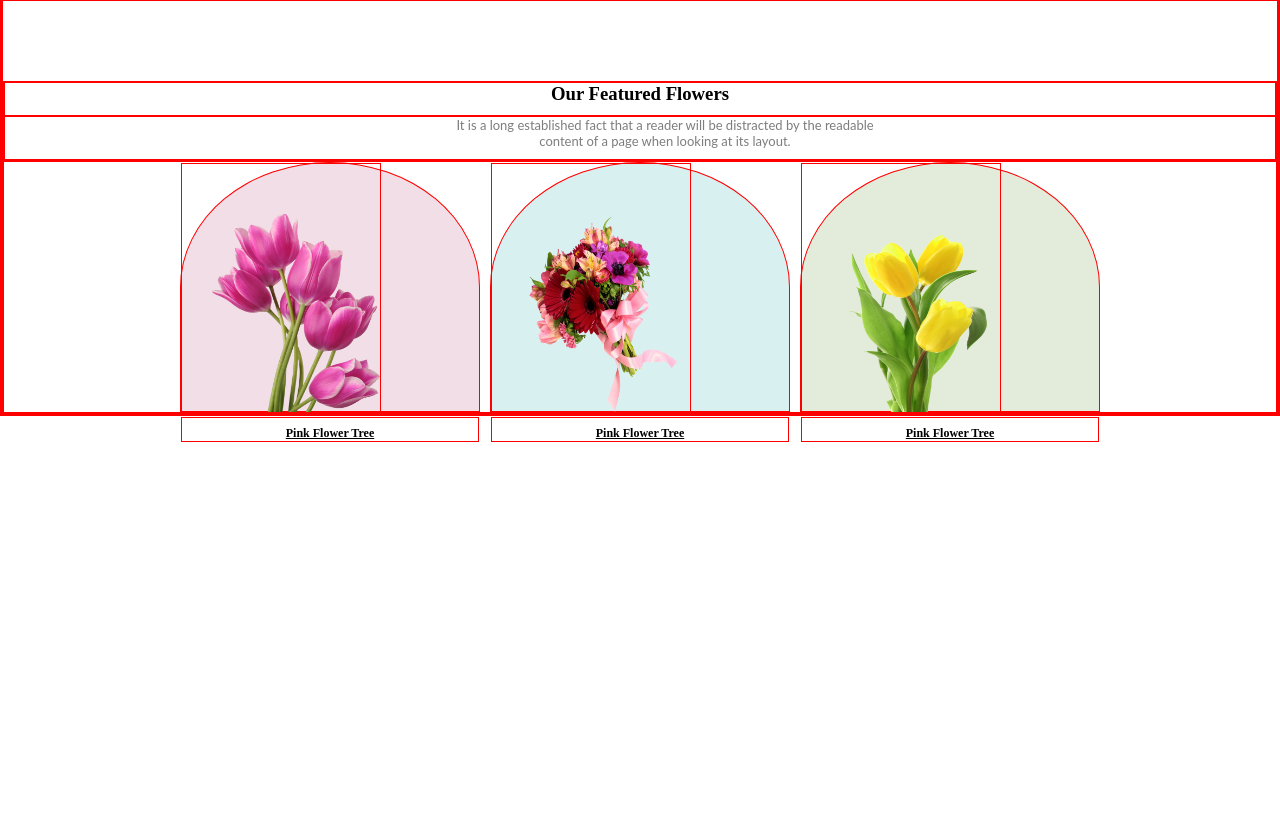
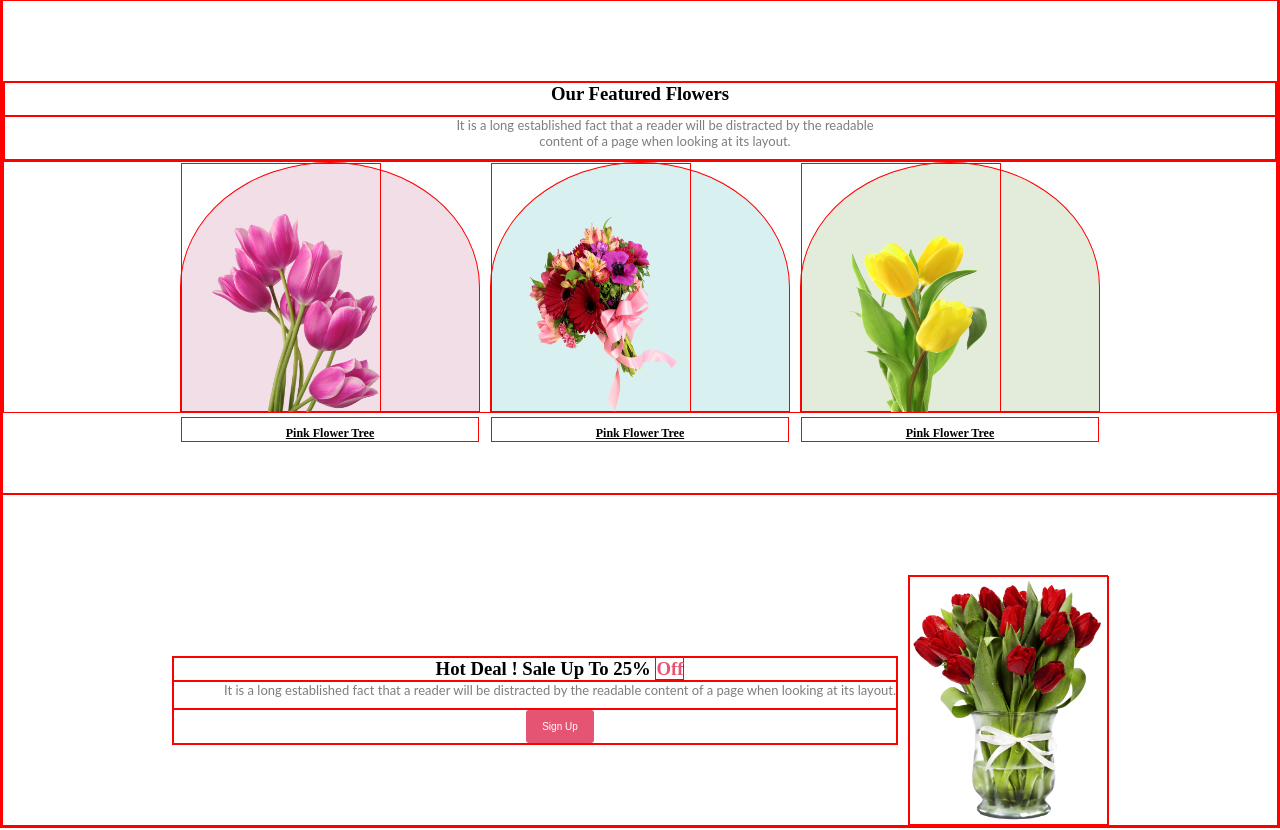
Before and after one commit to oyshe1/flower-shop-assignment, a plain HTML site: page index.html in a window 1280 px wide. Shown: the part 802-1632 px from the top of the page. Before the commit the page ends 1244 px from the top, so only its background shows below. Drawn offline with Linux system fonts and the light colour scheme.

Commit message:
deal section completed

```diff
--- a/index.html
+++ b/index.html
@@ -43,6 +43,19 @@
             </div>
         </div>
     </div>
+    <!-- hot deal section -->
+    <div class="deal-container">
+        <div class="deal-text">
+            <h3 class="deal-header">Hot Deal ! Sale Up To 25% <span class="text-red">Off</span></h3>
+            <p class="banner-description">It is a long established fact that a reader will be distracted by the readable content of a page when looking at its layout.</p>
+            <div class="btn-container">
+                <button class="btn">Sign Up</button>
+            </div>
+        </div>
+        <div class="deal-image-container">
+            <img class="deal-img" src="./Flower Asset/pngwing 8.png" alt="">
+        </div>
+    </div>
 
 </body>
 </html>
--- a/styles/style.css
+++ b/styles/style.css
@@ -65,6 +65,7 @@ gap: 5px;
 }
 .featured-container{
     padding-top: 80px;
+    padding-bottom: 80px;
 }
 .section-title{
     padding-bottom: 10px;
@@ -113,3 +114,30 @@ gap: 5px;
     padding-top: 8px;
 
 }
+.deal-container{
+    display: flex;
+    align-items: center;
+    justify-content: center;
+    gap: 10px;
+    padding-left: 80px;
+    padding-right: 80px;
+    padding-top: 80px;
+}
+.deal-image-container{
+    width:200px ;
+    height: 250px;
+
+}
+.deal-img{
+    width:200px ;
+    height: 250px;
+}
+.deal-header{
+ padding-left: 50px;
+}
+.deal-text{
+    text-align: center;
+}
+.text-red{
+    color: #E55473;
+}
```
